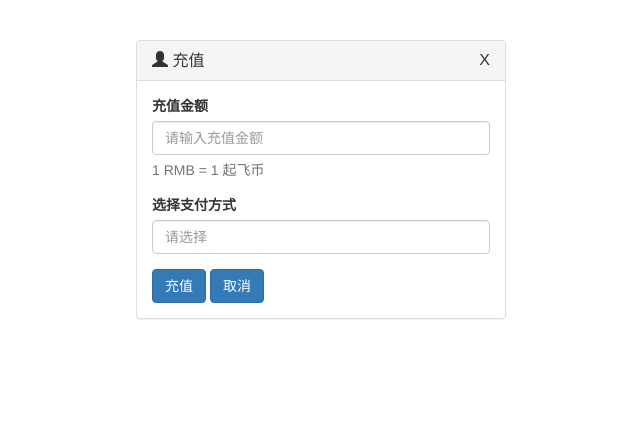
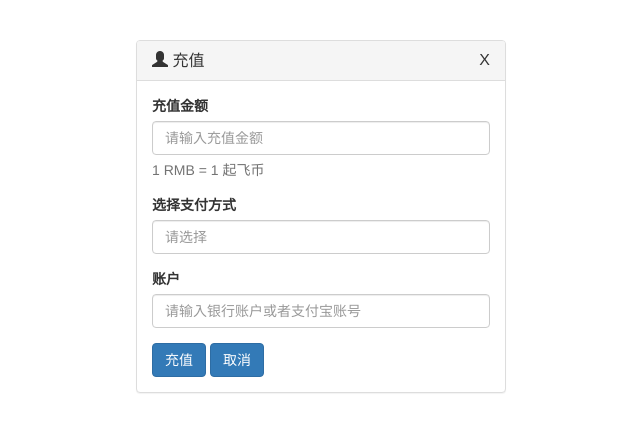
Before and after one commit to AberAven/webapp, a website: page views/recharge.html in a window 1280 px wide. Shown: the whole page, without its empty margins (319-959 px from the left). Drawn offline with nearby package versions, Linux system fonts and the light colour scheme.

Commit message:
添加账户名

```diff
--- a/views/recharge.html
+++ b/views/recharge.html
@@ -77,6 +77,10 @@
                             <option>支付宝</option>
                         </datalist>
                     </div>
+                    <div class="form-group">
+                        <label>账户</label>
+                        <input id="account" type="account" name="account" class="form-control" placeholder="请输入银行账户或者支付宝账号" required="require">
+                    </div>
                     <div>
                         <button type="text" class="btn btn-primary" onclick="recharge()">充值</button>
                         <a id="login-cancel" type="text" class="btn btn-primary" href="javascript:window.location.replace('/');">取消</a>
```
